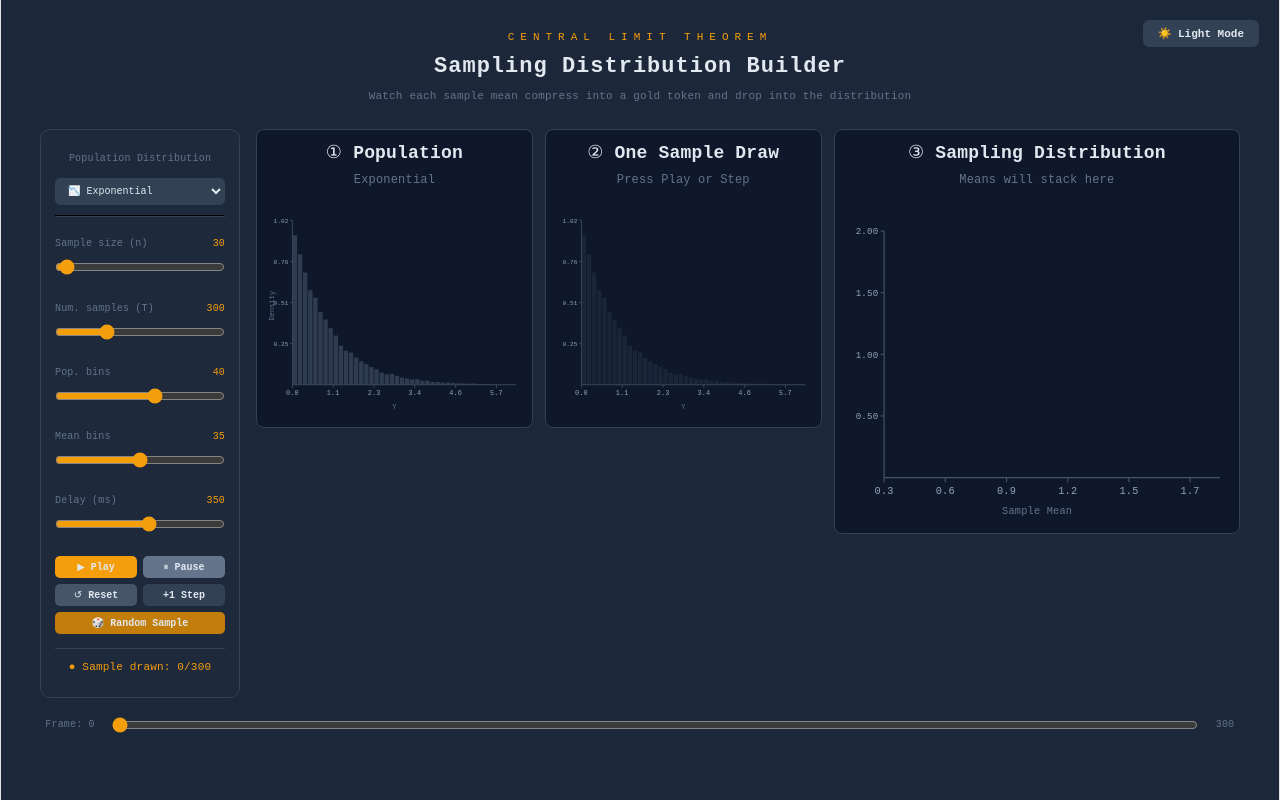
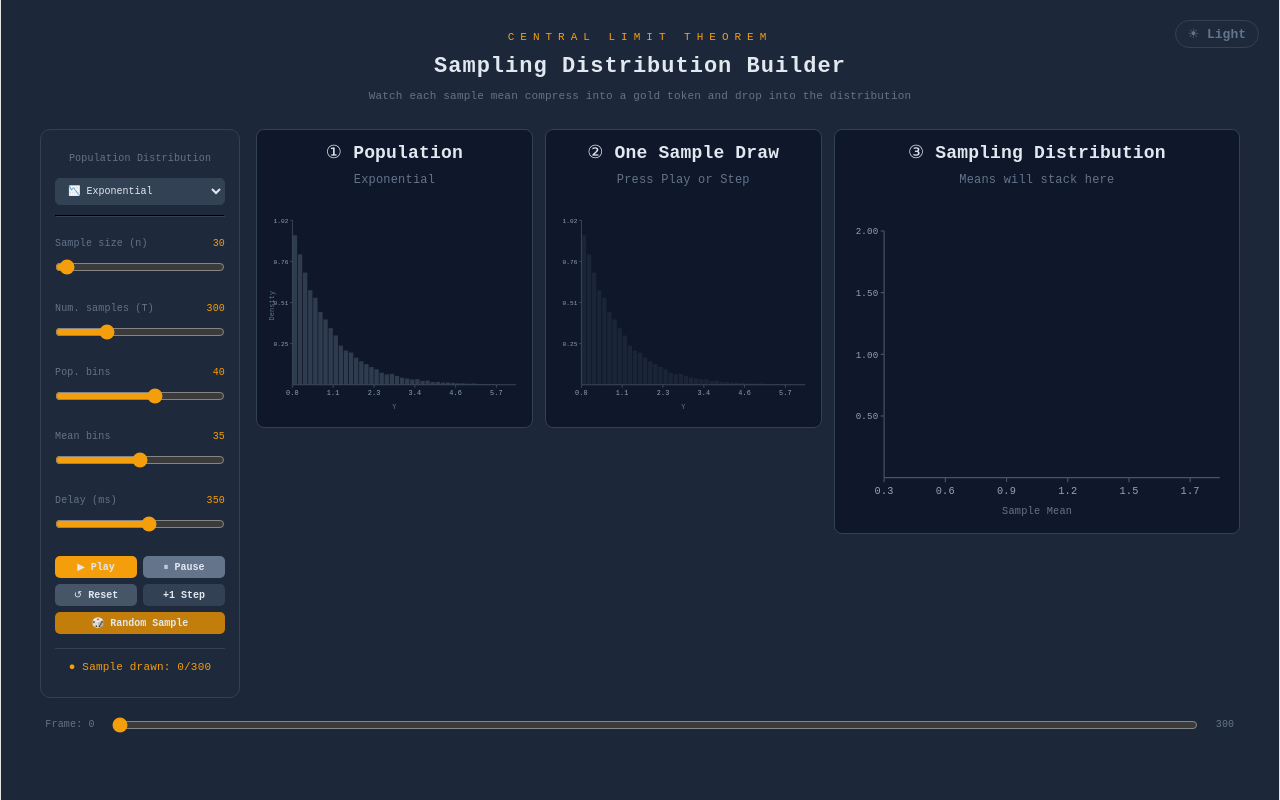
Before and after one commit to brunokomel/sampling-dist-builder, a React (Vite) app: page / in a window 1280 px wide. Built offline with nearby package versions, Linux system fonts and the light colour scheme.

Commit message:
Refactor theme toggle button styles and text

```diff
--- a/src/App.jsx
+++ b/src/App.jsx
@@ -249,16 +249,16 @@ export default function CLTVisualizer() {
       {/* Dark/Light mode toggle — top right */}
       <button
         onClick={() => setDarkMode(d => !d)}
+        className="theme-toggle"
         style={{
           position: 'absolute', top: 20, right: 20,
-          padding: '6px 14px', fontSize: 11, cursor: 'pointer',
-          background: darkMode ? '#334155' : '#cbd5e1',
-          color: theme.text, border: `1px solid ${theme.border}`,
-          borderRadius: 6, fontFamily: "'Courier New', monospace",
-          fontWeight: 600, zIndex: 10,
+          background: darkMode ? theme.controls : theme.bg,
+          borderColor: theme.border,
+          color: theme.subtext,
+          zIndex: 10,
         }}
       >
-        {darkMode ? '☀️ Light Mode' : '🌙 Dark Mode'}
+        {darkMode ? '☀ Light' : '☾ Dark'}
       </button>
 
       {/* Title */}
```
